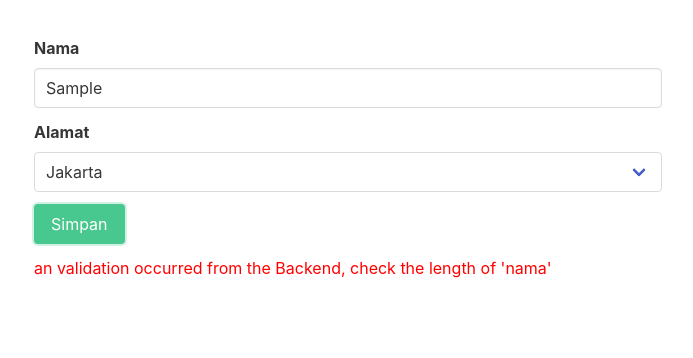
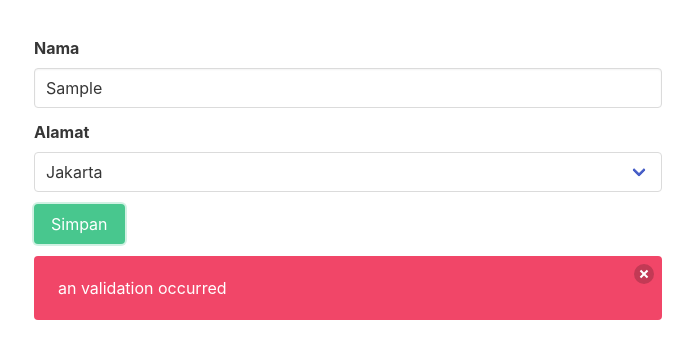
Before and after one commit to rezihardi/table-karyawan, a React (Create React App) app: page /add in a window 1280 px wide. Both pictures are taken after typing "Sample" into the empty fields and a click on the button "Simpan". Shown: the top 358 px of the page, without its empty margins (292-985 px from the left). Built offline with nearby package versions, Linux system fonts and the light colour scheme; no server answers.

Commit message:
handle errr save

```diff
--- a/src/components/InsertNik.js
+++ b/src/components/InsertNik.js
@@ -43,6 +43,7 @@ const CreateNik = () => {
                         <div className="control">
                             <input
                                 type="text"
+                                minLength = {7}
                                 className="input"
                                 value={nama}
                                 onChange={(e) => setNama(e.target.value)}
@@ -71,7 +72,10 @@ const CreateNik = () => {
                         </button>
                     </div>
                     {
-                        error && <div style={{color: 'red'}}>an validation occurred from the Backend, check the length of 'nama'</div>
+                        error && <div className="notification is-danger">
+                        <button  className="delete">tes</button>
+                        an validation occurred
+                        </div>
                     }
                 </form>
             </div>
```
